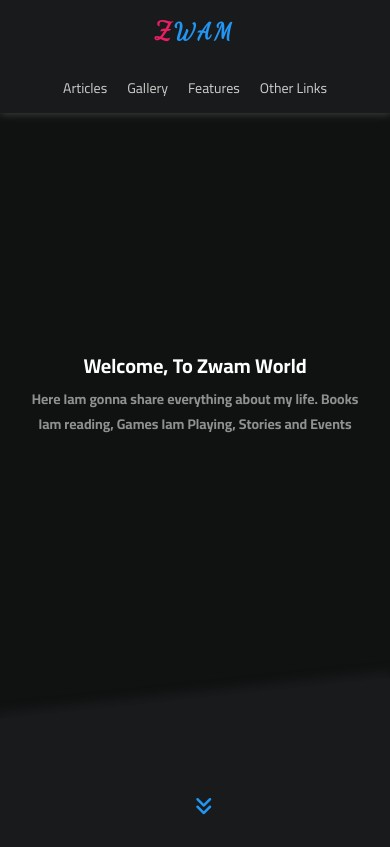
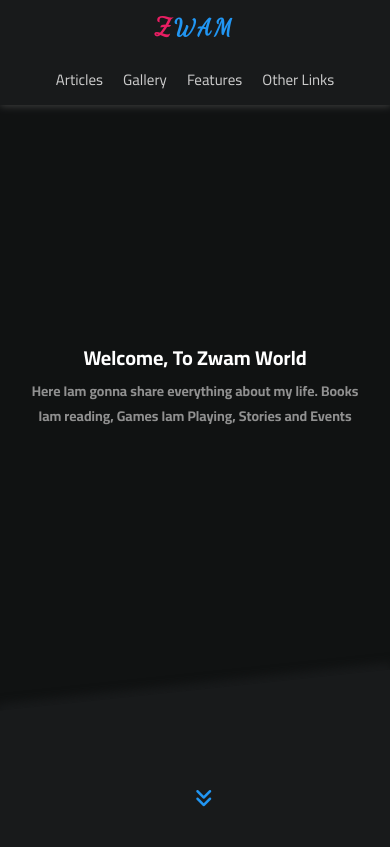
Before and after one commit to Mohammed-Zwam/Zwam-Template-4, a plain HTML site: page index.html in a window 390 px wide. Shown: the top 847 px of the page. Drawn offline with Linux system fonts and the light colour scheme; a web font is replaced by a local one.

Commit message:
Template 4 | Last Update

```diff
--- a/CSS Files/style.css
+++ b/CSS Files/style.css
@@ -348,14 +348,19 @@ header .container .list .main-li .main-a::before {
         font-size: 18px;
         height: 50px;
     }
+
+    header .container .logo {
+        height: 55px;
+    }
 }
 
 @media (max-width: 400px) {
     header .container .list .main-li .main-a {
         padding: 0 10px;
-        font-size: 14px;
+        font-size: 15px;
         height: 50px;
     }
+
 }
 
 
```
